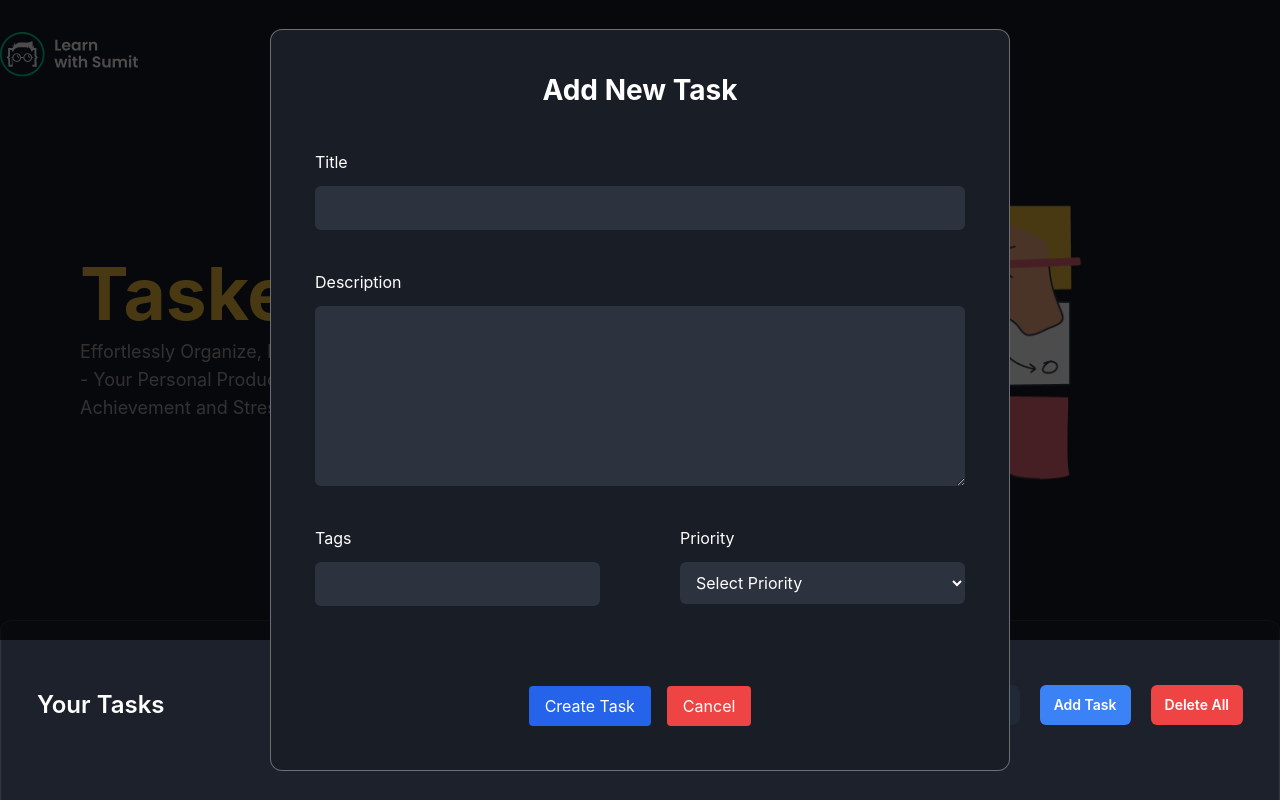
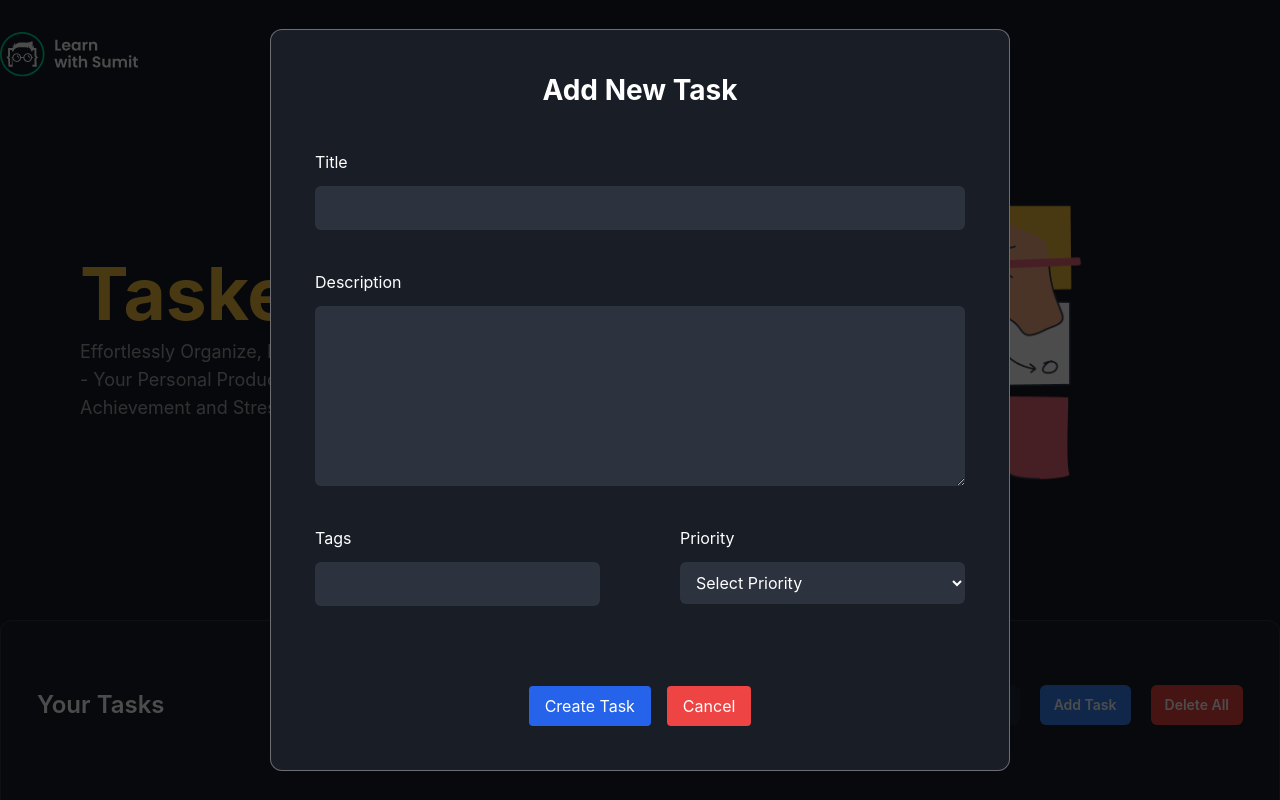
Before and after one commit to Tanzimhossain222/Improved-Tasker, a React (Vite) app: page / in a window 1280 px wide. Both pictures are taken after typing "Sample" into the empty fields and a click on the button "Add Task". Shown: the top 800 px of the page. Built offline with nearby package versions, Linux system fonts and the light colour scheme.

Commit message:
Fix: Modal popup

```diff
--- a/src/components/ModalOverlay.jsx
+++ b/src/components/ModalOverlay.jsx
@@ -9,7 +9,7 @@ const ModalOverlay = () => {
     isModalOpen && (
       <>
         <div className="fixed inset-0 flex items-center justify-center z-50">
-          <div className="absolute top-0 left-0 w-full h-4/5 bg-black opacity-70"></div>
+          <div className="absolute top-0 left-0 w-full h-full bg-black opacity-70"></div>
           <TaskModal />
         </div>
       </>
--- a/src/components/Task/TaskModal.jsx
+++ b/src/components/Task/TaskModal.jsx
@@ -118,7 +118,7 @@ const TaskModal = () => {
   return (
     <>
       <form
-        className="relative z-10 mx-auto my-10 w-full max-w-[740px] rounded-xl border border-[#FEFBFB]/[36%] bg-[#191D26] p-9 max-md:px-4 lg:my-20 lg:p-11"
+        className="relative z-10 mx-auto  my-10 w-full max-w-[740px] max-h-screen overflow-y-auto  rounded-xl border border-[#FEFBFB]/[36%] bg-[#191D26] p-9 max-md:px-4 lg:my-20 lg:p-11"
         onSubmit={handleAddTask}
       >
         <h2 className="mb-9 text-center text-2xl font-bold text-white lg:mb-11 lg:text-[28px]">
```
